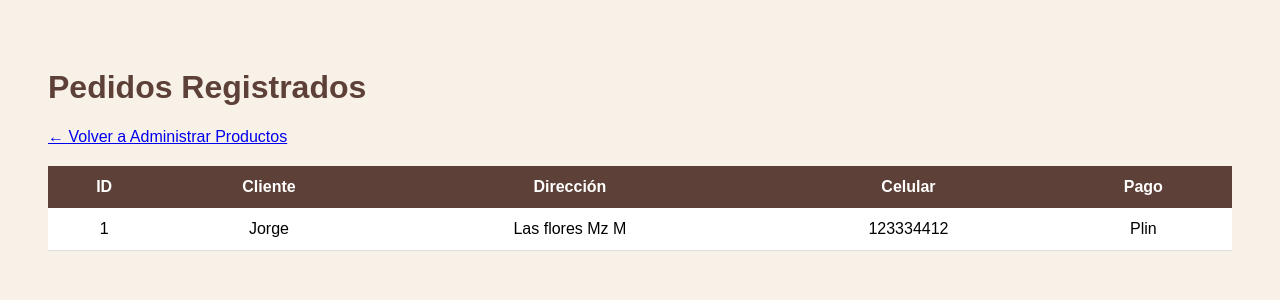
After one commit to flaszzh/MinuevoProyecto, a Flask app: page /pedidos in a window 1280 px wide. The commit adds this page. Shown: the top 300 px of the page. Run offline with Flask 3, Linux system fonts and the light colour scheme; data comes from the database, SQL or seed files in the repository; both versions use the stored data as it was after the commit.

Commit message:
Sistema CRUD y dashboard final

```diff
--- a/app.py
+++ b/app.py
@@ -14,6 +14,14 @@ class Producto(db.Model):
     id = db.Column(db.Integer, primary_key=True)
     nombre = db.Column(db.String(100), nullable=False)
     precio = db.Column(db.Float, nullable=False)
+
+class Pedido(db.Model):
+    id = db.Column(db.Integer, primary_key=True)
+
+    nombre = db.Column(db.String(100))
+    direccion = db.Column(db.String(200))
+    celular = db.Column(db.String(20))
+    metodo_pago = db.Column(db.String(50))
 
 @app.route("/productos")
 def productos():
@@ -34,6 +42,16 @@ def dashboard():
         "dashboard.html",
         productos=productos,
         total=len(productos)
+    )
+
+@app.route("/pedidos")
+def pedidos():
+
+    pedidos = Pedido.query.all()
+
+    return render_template(
+        "pedidos.html",
+        pedidos=pedidos
     )
 
 @app.route("/agregar", methods=["GET", "POST"])
@@ -112,6 +130,27 @@ def cargar_productos():
 
     return "Productos cargados correctamente"
 
+@app.route("/pedido", methods=["POST"])
+def pedido():
+
+    nuevo_pedido = Pedido(
+        nombre=request.form["nombre"],
+        direccion=request.form["direccion"],
+        celular=request.form["celular"],
+        metodo_pago=request.form["pago"]
+    )
+
+    db.session.add(nuevo_pedido)
+    db.session.commit()
+
+    return """
+    <h1>Pedido registrado correctamente ☕</h1>
+
+    <p>Gracias por tu compra.</p>
+
+    <a href="/">Volver a Café Aroma</a>
+    """
+
 @app.route("/")
 def inicio():
     return render_template("index.html")
--- a/static/css/style.css
+++ b/static/css/style.css
@@ -16,7 +16,7 @@ header {
 
 nav a {
     color: white;
-    margin-left: 20px;
+    margin-left: 15px;
     text-decoration: none;
 }
 
--- a/templates/dashboard.html
+++ b/templates/dashboard.html
@@ -79,6 +79,12 @@
 
     <h1>Dashboard Café Aroma</h1>
 
+    <div style="margin-bottom:20px;">
+    <a href="/pedidos" class="btn">
+        Ver Pedidos
+    </a>
+</div>
+
     <div class="card">
         <h2>Total de productos: {{ total }}</h2>
 
--- /dev/null
+++ b/templates/pedidos.html
@@ -0,0 +1,72 @@
+<!DOCTYPE html>
+<html>
+<head>
+    <title>Pedidos</title>
+
+    <style>
+        body{
+            font-family:Arial;
+            background:#f8f1e7;
+            padding:40px;
+        }
+
+        table{
+            width:100%;
+            border-collapse:collapse;
+            background:white;
+        }
+
+        th{
+            background:#5d4037;
+            color:white;
+            padding:12px;
+        }
+
+        td{
+            padding:12px;
+            text-align:center;
+            border-bottom:1px solid #ddd;
+        }
+
+        h1{
+            color:#5d4037;
+        }
+    </style>
+</head>
+
+<body>
+
+<h1>Pedidos Registrados</h1>
+
+<div style="margin-bottom:20px;">
+    <a href="/dashboard">
+        ← Volver a Administrar Productos
+    </a>
+</div>
+
+<table>
+
+<tr>
+    <th>ID</th>
+    <th>Cliente</th>
+    <th>Dirección</th>
+    <th>Celular</th>
+    <th>Pago</th>
+</tr>
+
+{% for pedido in pedidos %}
+
+<tr>
+    <td>{{ pedido.id }}</td>
+    <td>{{ pedido.nombre }}</td>
+    <td>{{ pedido.direccion }}</td>
+    <td>{{ pedido.celular }}</td>
+    <td>{{ pedido.metodo_pago }}</td>
+</tr>
+
+{% endfor %}
+
+</table>
+
+</body>
+</html>
```
Also changed, not shown: templates/index.html (+11 -7 lines), instance/cafeteria.db.
